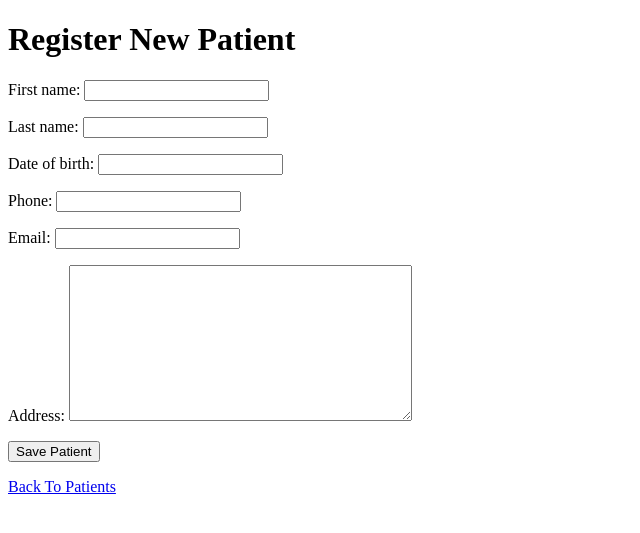
After one commit to mike-otis/hospital_management, a Django app: page /patients/add/ in a window 1280 px wide. The commit adds this page. Shown: the top 533 px of the page, without its empty margins (0-640 px from the left). Run offline with Django 5.2, Linux system fonts and the light colour scheme.

Commit message:
Create patients

```diff
--- a/patienents/forms.py
+++ b/patienents/forms.py
@@ -6,7 +6,7 @@ class PatientForm(forms.ModelForm):
     class Meta:
 
         model = Patient
-         fields = [
+        fields = [
             'first_name',
             'last_name',
             'date_of_birth',
--- /dev/null
+++ b/patienents/templates/patients/patient_form.html
@@ -0,0 +1,22 @@
+<!DOCTYPE html>
+<html lang="en">
+<head>
+    <meta charset="UTF-8">
+    <meta name="viewport" content="width=device-width, initial-scale=1.0">
+    <title>Register Patient</title>
+</head>
+<body>
+    <h1>Register New Patient</h1>
+
+    <form method="POST">
+        {% csrf_token %}
+
+        {{form.as_p}}
+
+        <button type="submit">Save Patient</button>
+    </form>
+    <p>
+        <a href="{% url 'patient_list' %}">Back To Patients</a>
+    </p>
+</body>
+</html>
--- a/patienents/templates/patients/patient_list.html
+++ b/patienents/templates/patients/patient_list.html
@@ -11,7 +11,7 @@
 
     <h1>Patient Management</h1>
 
-    <a href="#">+ Add Patient</a>
+    <a href="{% url 'patient_create' %}}">+ Add Patient</a>
 
     <hr>
 
--- a/patienents/urls.py
+++ b/patienents/urls.py
@@ -3,5 +3,6 @@ from . import views
 
 urlpatterns = [
     path('', views.patient_list, name = 'patient_list'),
+    path('add/', views.patient_create, name = 'patient_create'),
 
 ]
--- a/patienents/views.py
+++ b/patienents/views.py
@@ -1,5 +1,7 @@
-from django.shortcuts import render
+from django.shortcuts import render, redirect
 from .models import Patient
+from .forms import PatientForm
+
 
 def patient_list(request):
     patients = Patient.objects.all()
@@ -13,4 +15,20 @@ def patient_list(request):
 
     )
 
+def patient_create(request):
+    if request.method == 'POST':
+        form = PatientForm(request.POST)
+
+        if form.is_valid():
+            form.save()
+            return redirect('patient_list')
+
+    else:
+         form = PatientForm()
+
+    return render(
+        request,
+        'patients/patient_form.html',
+        {'form': form}
+    )
 # Create your views here.
```
